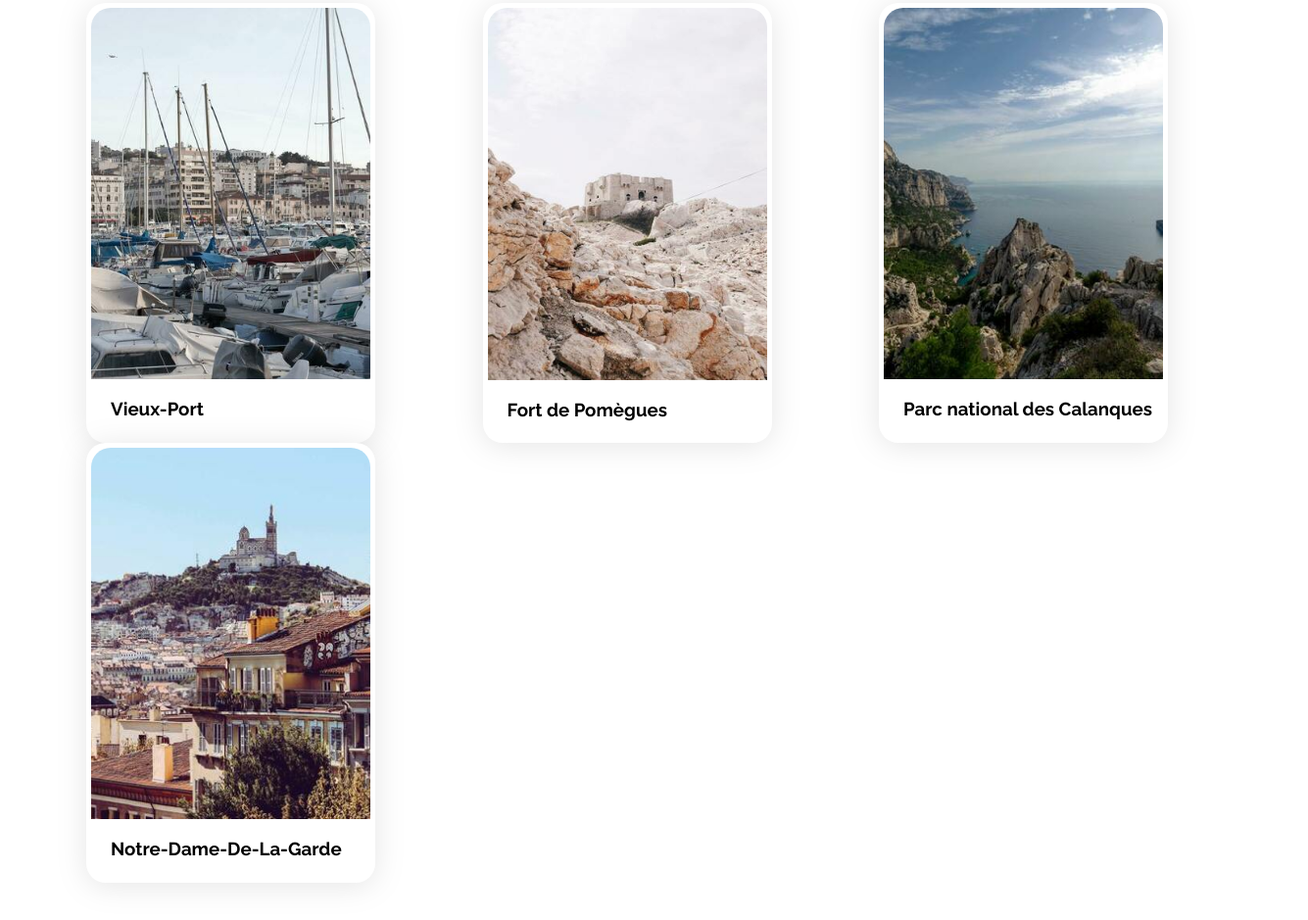
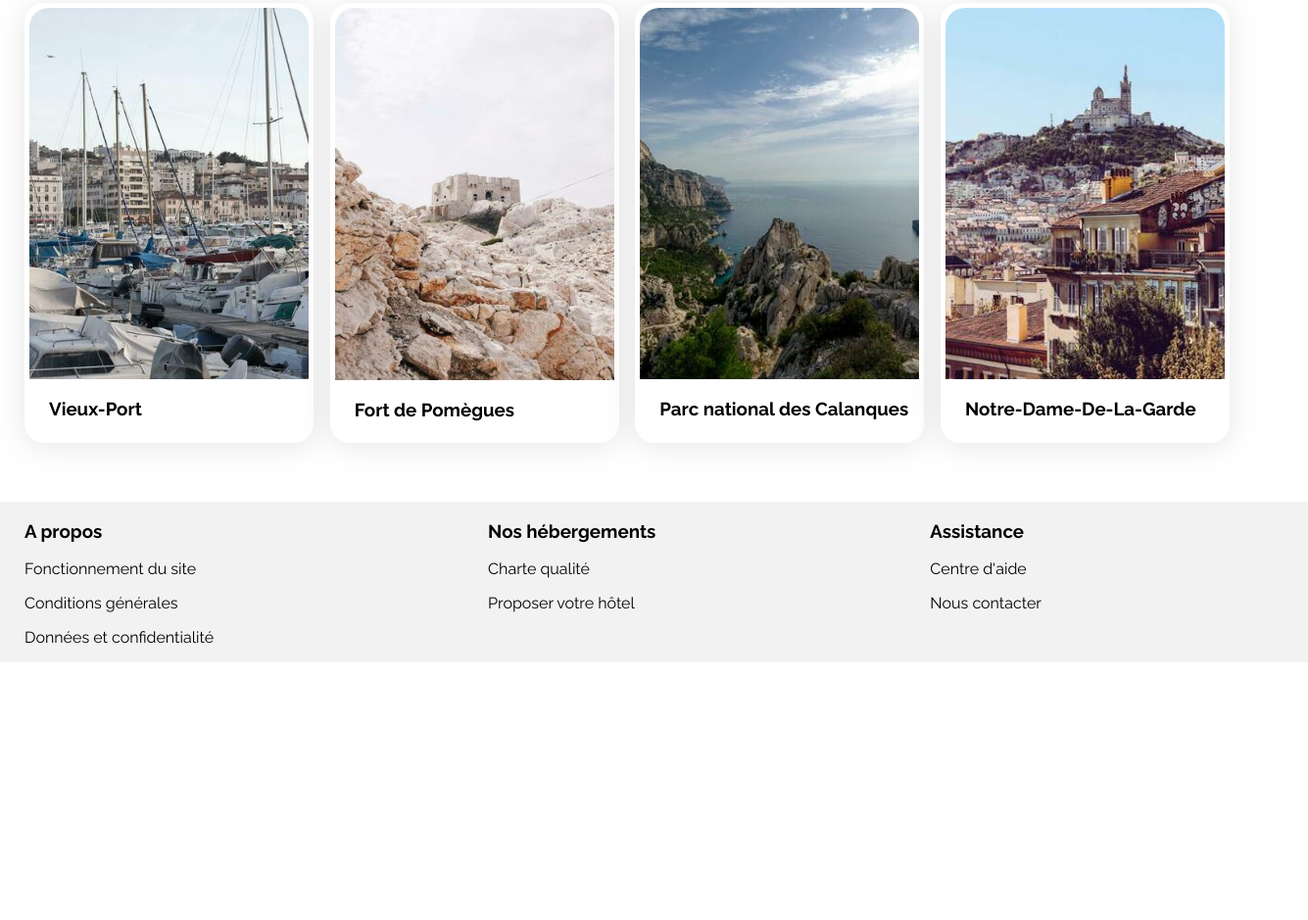
Before and after one commit to Temple79/Project-2-OC, a plain HTML site: page index.html in a window 1280 px wide. Shown: the part 1455-2394 px from the top of the page at 98% size, 1335 px wide, since content can reach past the window. After the commit the page ends 2169 px from the top, so only its background shows below. Drawn offline with Linux system fonts and the light colour scheme.

Commit message:
Footer done

```diff
--- a/CSS/style.css
+++ b/CSS/style.css
@@ -368,6 +368,20 @@
     margin-left: 20px;
 }
 
+/****** Footer ************/
+footer {
+    width: 1340px;
+    background-color: #f2f2f2;
+    margin: 30px 0 30px 50px;
+    display: flex;
+    align-items: flex-start;
+    flex-wrap: wrap;
+}
+
+footer div {
+    margin: 0 250px 0 30px;
+}
+
 /* Le code ci-dessous correspond à la version responsive uniquement */
 
 /****** Media queries ***********/
--- a/index.html
+++ b/index.html
@@ -234,7 +234,7 @@
                     </div>
                 </section>
             </div>
-            <div class="activites">
+            <div class="activites" id="activites">
                 <h2>Activités à Marseille</h2>
                 <div class="activites-cards">
                     <a href="#">
@@ -268,7 +268,24 @@
                 </div>
             </div>
         </div>
-        <footer></footer>
+        <footer>
+            <div>
+                <h3>A propos</h3>
+                <a href="#"><p>Fonctionnement du site</p></a>
+                <a href="#"><p>Conditions générales</p></a>
+                <a href="#"><p>Données et confidentialité</p></a>
+            </div>
+            <div>
+                <h3>Nos hébergements</h3>
+                <a href="#"><p>Charte qualité</p></a>
+                <a href="#"><p>Proposer votre hôtel</p></a>
+            </div>
+            <div>
+                <h3>Assistance</h3>
+                <a href="#"><p>Centre d'aide</p></a>
+                <a href="#"><p>Nous contacter</p></a>
+            </div>
+        </footer>
     </div>
 </body>
 
```
